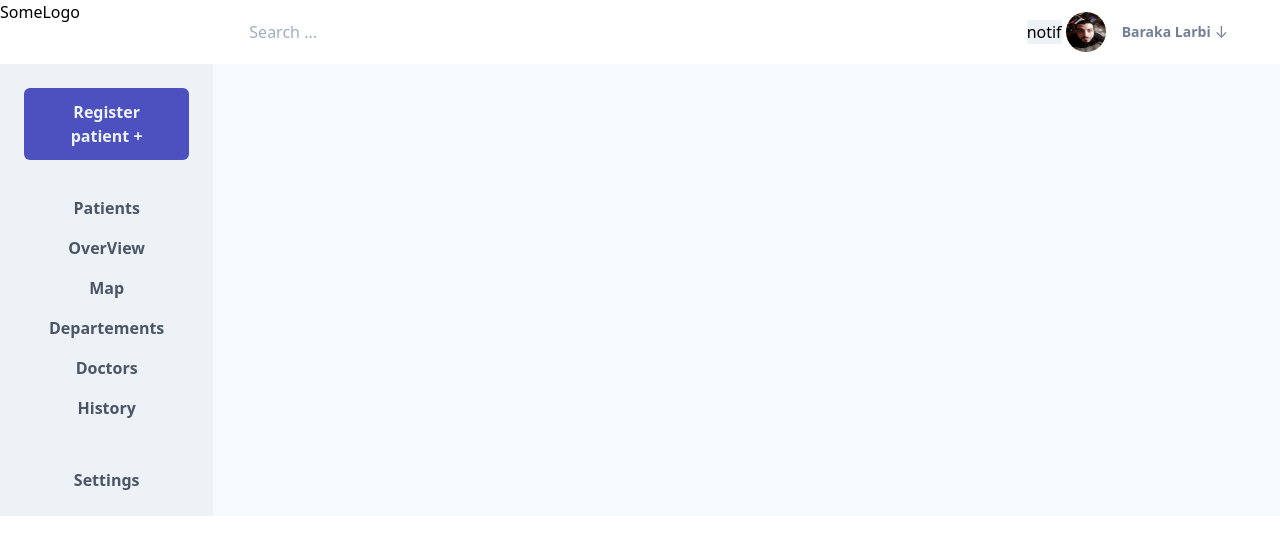
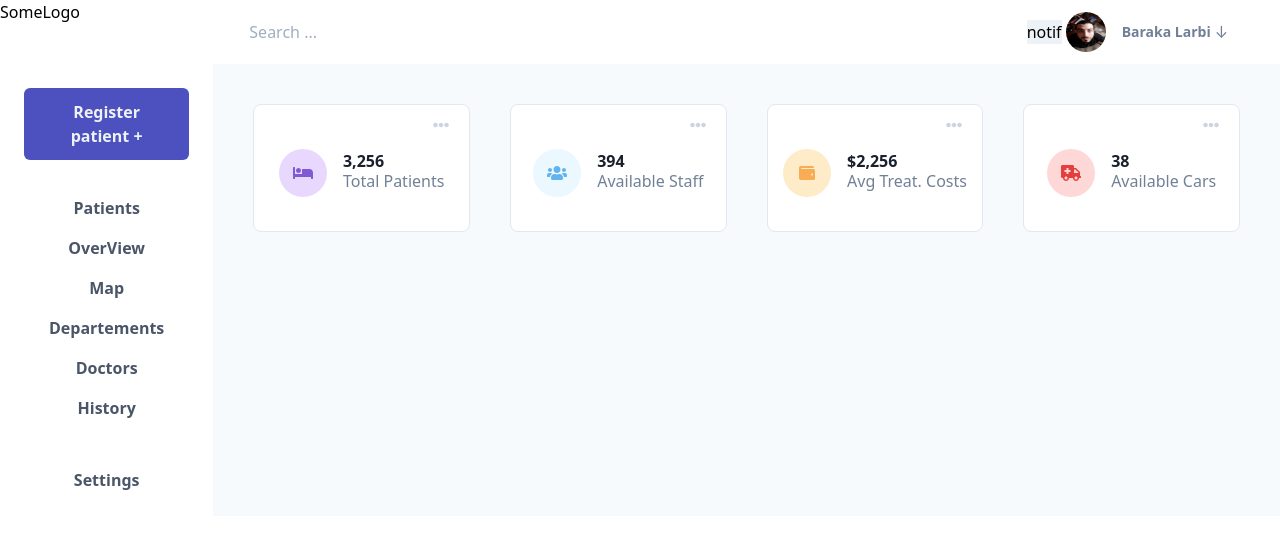
Before and after one commit to larbibaraka/health-app-dashboard, a React (Create React App) app: page / in a window 1280 px wide. Shown: the top 554 px of the page. Built offline with nearby package versions, Linux system fonts and the light colour scheme.

Commit message:
create basic resume again !!

```diff
--- a/package.json
+++ b/package.json
@@ -3,6 +3,9 @@
   "version": "0.1.0",
   "private": true,
   "dependencies": {
+    "@fortawesome/fontawesome-svg-core": "^1.2.30",
+    "@fortawesome/free-solid-svg-icons": "^5.14.0",
+    "@fortawesome/react-fontawesome": "^0.1.11",
     "@testing-library/jest-dom": "^4.2.4",
     "@testing-library/react": "^9.3.2",
     "@testing-library/user-event": "^7.1.2",
--- a/src/components/SideBar.jsx
+++ b/src/components/SideBar.jsx
@@ -4,7 +4,7 @@ export const SideBar = () => {
   return (
     <div className="sidebar flex flex-col bg-white w-1/5">
       <div className="logo h-16 justify-center ">SomeLogo</div>
-      <div className="bg-gray-200 menu p-6 flex flex-col">
+      <div className="bg-white menu p-6 flex flex-col">
         <div className="register-patient self-center">
           <button className="bg-indigo-700 text-gray-200 px-6 py-3 rounded-md font-semibold   hover:bg-indigo-800 hover:text-white items-center focus:outline-none">
             Register patient +
--- a/src/container/App.js
+++ b/src/container/App.js
@@ -2,6 +2,9 @@ import React from "react";
 import "../assets/App.css";
 import { SideBar } from "./../components/SideBar";
 import { NavBar } from "../components/NavBar";
+import { FontAwesomeIcon } from "@fortawesome/react-fontawesome";
+import { faEllipsisH, faBed, faUsers, faWallet, faAmbulance } from "@fortawesome/free-solid-svg-icons";
+
 
 import profileImage from "../assets/images/profile.jpg";
 
@@ -14,7 +17,84 @@ function App() {
         {/* navbar area */}
         <NavBar />
         {/* main area */}
-
+        <main className="m-10">
+          <div className="flex flex-col">
+            <div className="flex flex-row">
+              <div className="h-32 bg-white border rounded-lg w-1/4 flex flex-col mr-10">
+                <div className="self-end">
+                  <span className="text-gray-400 mt-2 mr-5 block cursor-pointer">
+                    <FontAwesomeIcon icon={faEllipsisH} />
+                  </span>
+                </div>
+                <div className="items-center justify-center mt-3">
+                  <div className="flex items-center justify-center">
+                    <span className="w-12 h-12 rounded-full mr-4 bg-purple-200 text-purple-600 flex items-center justify-center">
+                      <FontAwesomeIcon icon={faBed} />
+                    </span>
+                    <div className="text-base">
+                      <p className="text-gray-900 leading-none font-bold">3,256</p>
+                      <p className="text-gray-600">Total Patients</p>
+                    </div>
+                  </div>
+                </div>
+              </div>
+              <div className="h-32 bg-white border rounded-lg w-1/4 flex flex-col mr-10">
+                <div className="self-end">
+                  <span className="text-gray-400 mt-2 mr-5 block">
+                    <FontAwesomeIcon icon={faEllipsisH} />
+                  </span>
+                </div>
+                <div className="items-center justify-center mt-3">
+                  <div className="flex items-center justify-center">
+                    <span className="w-12 h-12 rounded-full mr-4 bg-blue-100 text-blue-400 flex items-center justify-center">
+                      <FontAwesomeIcon icon={faUsers} />
+                    </span>
+                    <div className="text-base">
+                      <p className="text-gray-900 leading-none font-bold">394</p>
+                      <p className="text-gray-600">Available Staff</p>
+                    </div>
+                  </div>
+                </div>
+              </div>
+              <div className="h-32 bg-white border rounded-lg w-1/4 flex flex-col mr-10">
+                <div className="self-end">
+                  <span className="text-gray-400 mt-2 mr-5 block">
+                    <FontAwesomeIcon icon={faEllipsisH} />
+                  </span>
+                </div>
+                <div className="items-center justify-center mt-3">
+                  <div className="flex items-center justify-center">
+                    <span className="w-12 h-12 rounded-full mr-4 bg-orange-200 text-orange-400 flex items-center justify-center">
+                      <FontAwesomeIcon icon={faWallet} />
+                    </span>
+                    <div className="text-base">
+                      <p className="text-gray-900 leading-none font-bold">$2,256</p>
+                      <p className="text-gray-600">Avg Treat. Costs</p>
+                    </div>
+                  </div>
+                </div>
+              </div>
+              <div className="h-32 bg-white border rounded-lg w-1/4 flex flex-col">
+                <div className="self-end">
+                  <span className="text-gray-400 mt-2 mr-5 block">
+                    <FontAwesomeIcon icon={faEllipsisH} />
+                  </span>
+                </div>
+                <div className="items-center justify-center mt-3">
+                  <div className="flex items-center justify-center">
+                    <span className="w-12 h-12 rounded-full mr-4 bg-red-200 text-red-600 flex items-center justify-center">
+                      <FontAwesomeIcon icon={faAmbulance} />
+                    </span>
+                    <div className="text-base">
+                      <p className="text-gray-900 leading-none font-bold">38</p>
+                      <p className="text-gray-600">Available Cars</p>
+                    </div>
+                  </div>
+                </div>
+              </div>
+            </div>
+          </div>
+        </main>
       </div>
     </div>
   );
```
Also changed, not shown: 1 other file (tests, documents, lock files or other folders).
